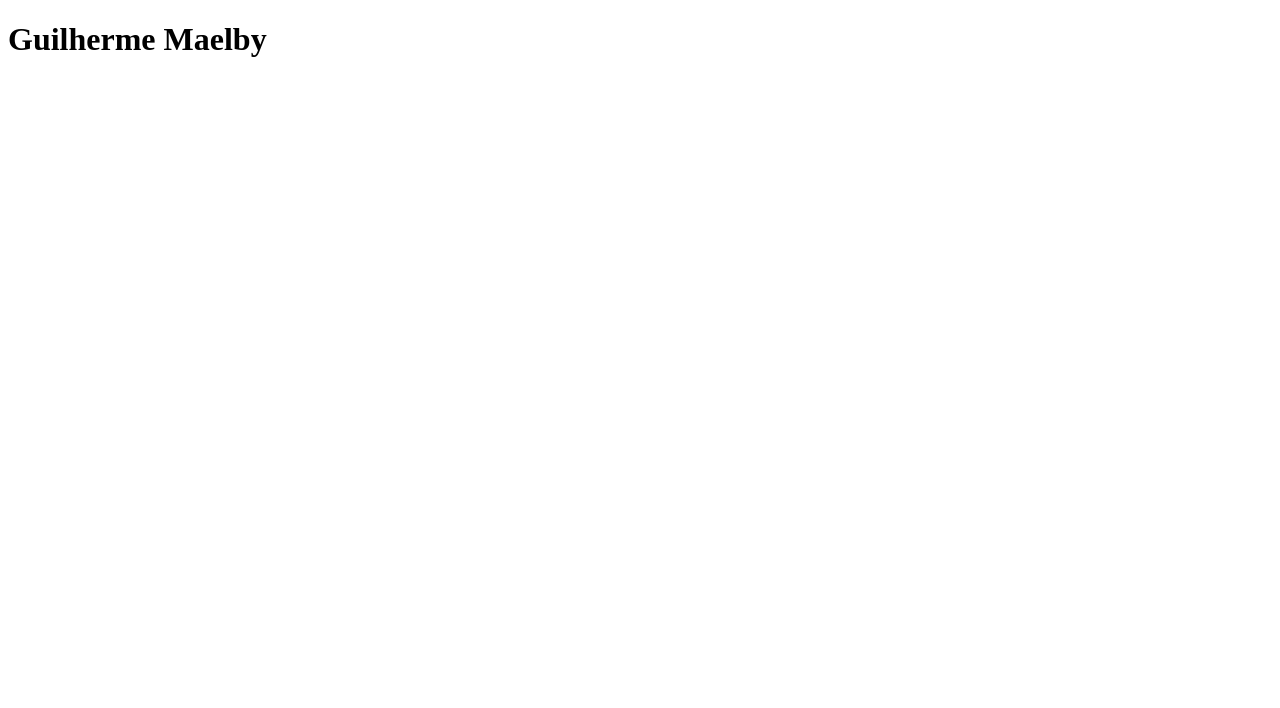
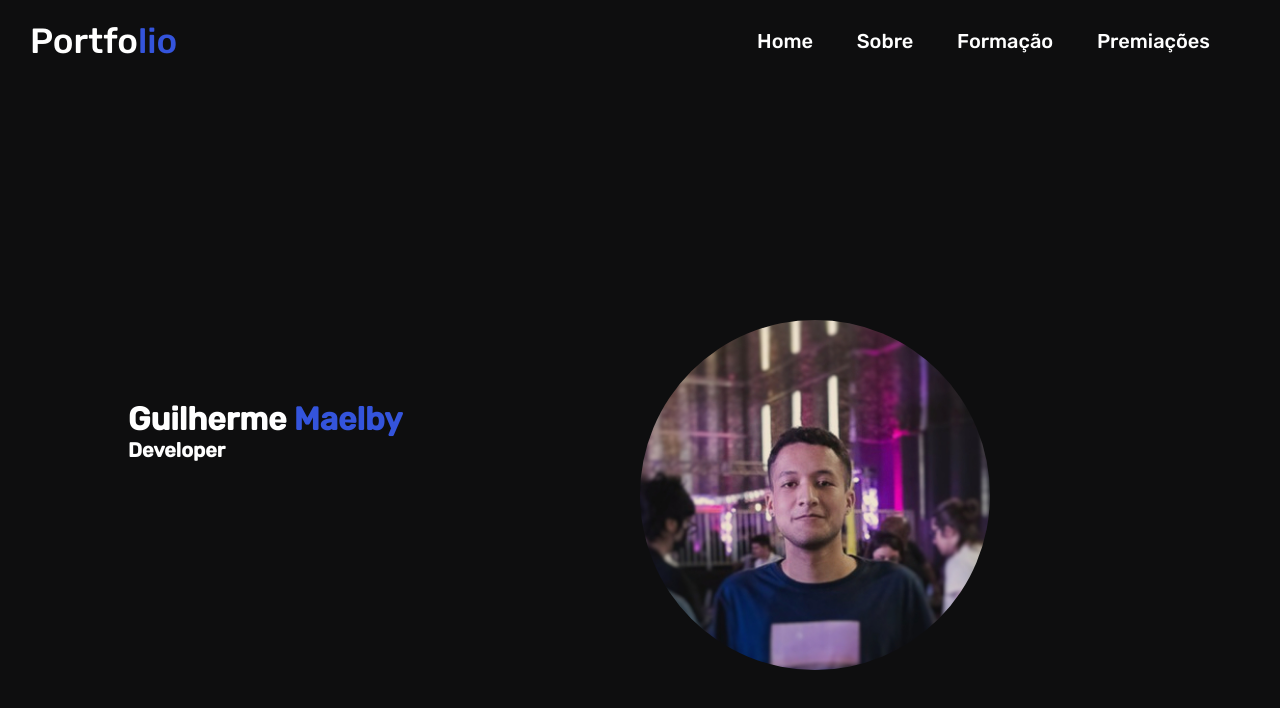
Before and after one commit to GuiMaelby/Portfolio, a plain HTML site: page index.html in a window 1280 px wide. Drawn offline with Linux system fonts and the light colour scheme.

Commit message:
nav e home

```diff
--- a/index.html
+++ b/index.html
@@ -3,11 +3,32 @@
 <head>
     <meta charset="UTF-8">
     <meta name="viewport" content="width=device-width, initial-scale=1.0">
-    <title>Potfólio</title>
+    <link rel="stylesheet" href="style.css">
+    <link rel="preconnect" href="https://fonts.googleapis.com">
+    <link rel="preconnect" href="https://fonts.gstatic.com" crossorigin>
+    <link href="https://fonts.googleapis.com/css2?family=Rubik:wght@500&display=swap" rel="stylesheet">
+    <title>Guilherme Maelby - Potfólio</title>
 </head>
 
 <body>
-    <h1>Guilherme Maelby</h1>
+
+    <div class="principal">
+        <nav>
+            <h2 class="portfolio">Portfo<span>lio</span></h2>
+            <ul>
+                <li><a>Home</a></li>
+                <li><a>Sobre</a></li>
+                <li><a>Formação</a></li>
+                <li><a>Premiações</a></li>
+            </ul>
+        </nav>
+
+        <div class="nome">
+            <h1>Guilherme <span>Maelby</span></h1>
+            <h2>Developer</h2>
+        </div>
+        <img src="/img/eu.jpg" class="minha-foto">
+    </div>
 
 </body>
 </html>
--- /dev/null
+++ b/style.css
@@ -0,0 +1,77 @@
+* {
+    margin: 0;
+    padding: 0;
+    box-sizing: border-box;
+    font-family: 'Rubik', sans-serif;
+}
+
+.principal {
+    height: 100vh;
+    width: 100%;
+    background-color: #0E0E0F;
+
+}
+
+nav {
+    display: flex;
+    align-items: center;
+    justify-content: space-between;
+    padding-left: 30px;
+    padding-right: 30px;
+    padding-top: 20px;
+    background-color: #0E0E0F;
+}
+
+.portfolio {
+    color: #ffffff;
+    font-size: 35px;
+    font-weight: 500;
+}
+
+.portfolio span {
+    color: #3454DC;
+
+}
+
+li {
+    color: #ffffff;
+    list-style: none;
+    display: inline-block;
+    font-size: 20px;
+    margin-right: 40px;
+    cursor: pointer;
+}
+
+li:hover {
+    color: #3454DC;
+    transition: 0.2s;
+}
+
+h1 {
+    color: #ffffff;
+}
+
+h2 {
+    color: #ffffff;
+    font-size: 20px;
+}
+
+.nome {
+    position: absolute;
+    top: 50%;
+    left: 10%;
+}
+
+.nome span {
+    color: #3454DC
+}
+
+.minha-foto {
+    border-radius: 50%;
+    width: 350px;
+    height: 350px;
+    object-fit: cover;
+    position: absolute;
+    top: 40%;
+    left: 50%;
+}
```
Also changed, not shown: img/eu.jpg (added), img/git.png (added), img/likedin.webp (added), img/next.jpg (added), img/plusoft.jpg (added).
